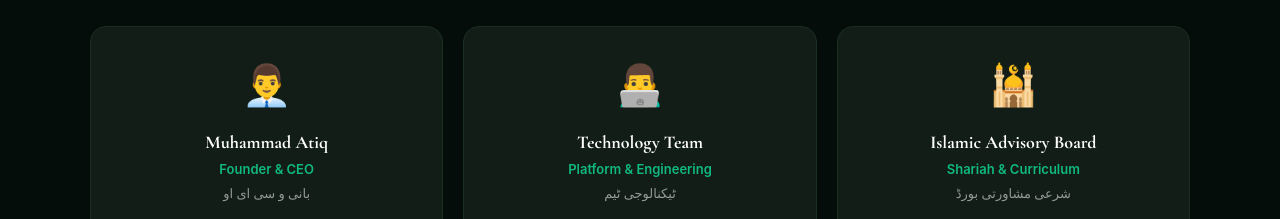
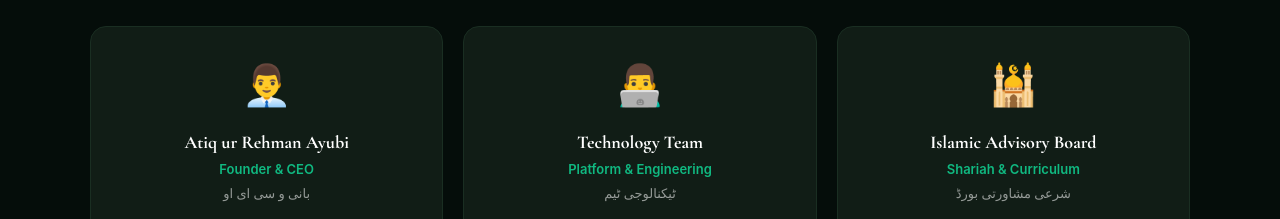
Before and after one commit to i9experts/HifzPro, a Next.js app: page /about in a window 1280 px wide. Shown: the part 1980-2199 px from the top of the page. Built offline with nearby package versions, Linux system fonts and the light colour scheme; a web font is replaced by a local one.

Commit message:
Update page.tsx

```diff
--- a/app/about/page.tsx
+++ b/app/about/page.tsx
@@ -30,7 +30,7 @@ const VALUES = [
   { icon: "🤝", title: "Accessible to All", titleAr: "في متناول الجميع", desc: "From a 10-student Halqa in a mosque to a 500-student institute — HifzPro works for every size, with pricing that reflects that reality." },
 ];
 const TEAM = [
-  { avatar: "👨‍💼", name: "Muhammad Atiq",        role: "Founder & CEO",          roleUr: "بانی و سی ای او",   bio: "Passionate about combining Islamic education with modern technology. Built HifzPro to solve real challenges faced by Hifz institutes across Pakistan." },
+  { avatar: "👨‍💼", name: "Atiq ur Rehman Ayubi",        role: "Founder & CEO",          roleUr: "بانی و سی ای او",   bio: "Passionate about combining Islamic education with modern technology. Built HifzPro to solve real challenges faced by Hifz institutes across Pakistan." },
   { avatar: "👨‍💻", name: "Technology Team",       role: "Platform & Engineering", roleUr: "ٹیکنالوجی ٹیم",     bio: "A dedicated team of developers and designers working to build the world's most comprehensive Hifz management platform." },
   { avatar: "🕌",  name: "Islamic Advisory Board", role: "Shariah & Curriculum",   roleUr: "شرعی مشاورتی بورڈ",  bio: "Senior Asatidha and Ulama ensuring every feature aligns with Islamic pedagogical principles and the sanctity of Quran education." },
 ];
```
